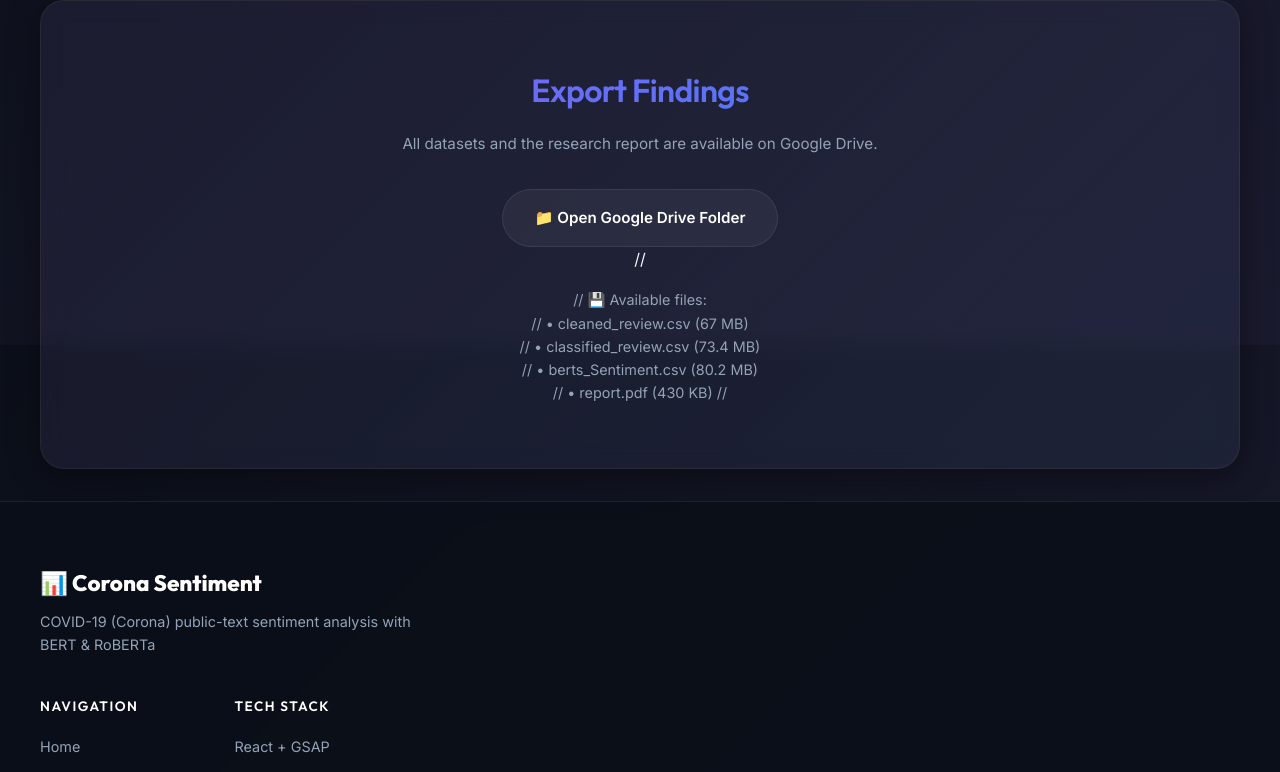
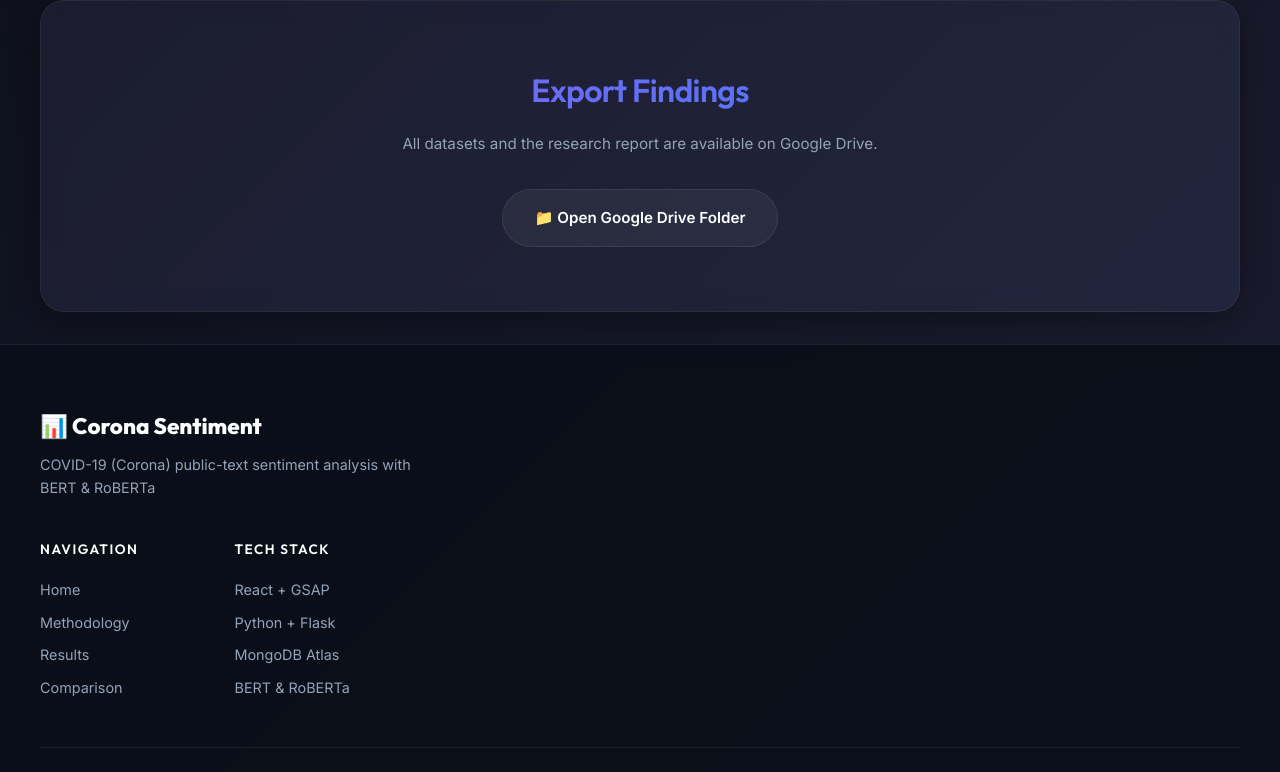
Before and after one commit to Praphull4564/Sentimental_Analysis_Corona, a React (Create React App) app in the folder website/: page /results in a window 1280 px wide. Shown: the part 2055-2827 px from the top of the page. Built offline with nearby package versions, Linux system fonts and the light colour scheme; the HTML template or start-up script is replaced by a standard one.

Commit message:
Remove commented-out file list in Results.js
Removed commented-out code for available files in Results.js.

```diff
--- a/website/src/pages/Results.js
+++ b/website/src/pages/Results.js
@@ -425,13 +425,7 @@ function Results() {
             📁 Open Google Drive Folder
           </a>
         </div>
-        // <p style={{ marginTop: '1rem', fontSize: '0.9rem', color: '#94a3b8', textAlign: 'center' }}>
-        //   💾 Available files:<br/>
-        //   • cleaned_review.csv (67 MB)<br/>
-        //   • classified_review.csv (73.4 MB)<br/>
-        //   • berts_Sentiment.csv (80.2 MB)<br/>
-        //   • report.pdf (430 KB)
-        // </p>
+
       </section>
     </main>
   );
```
